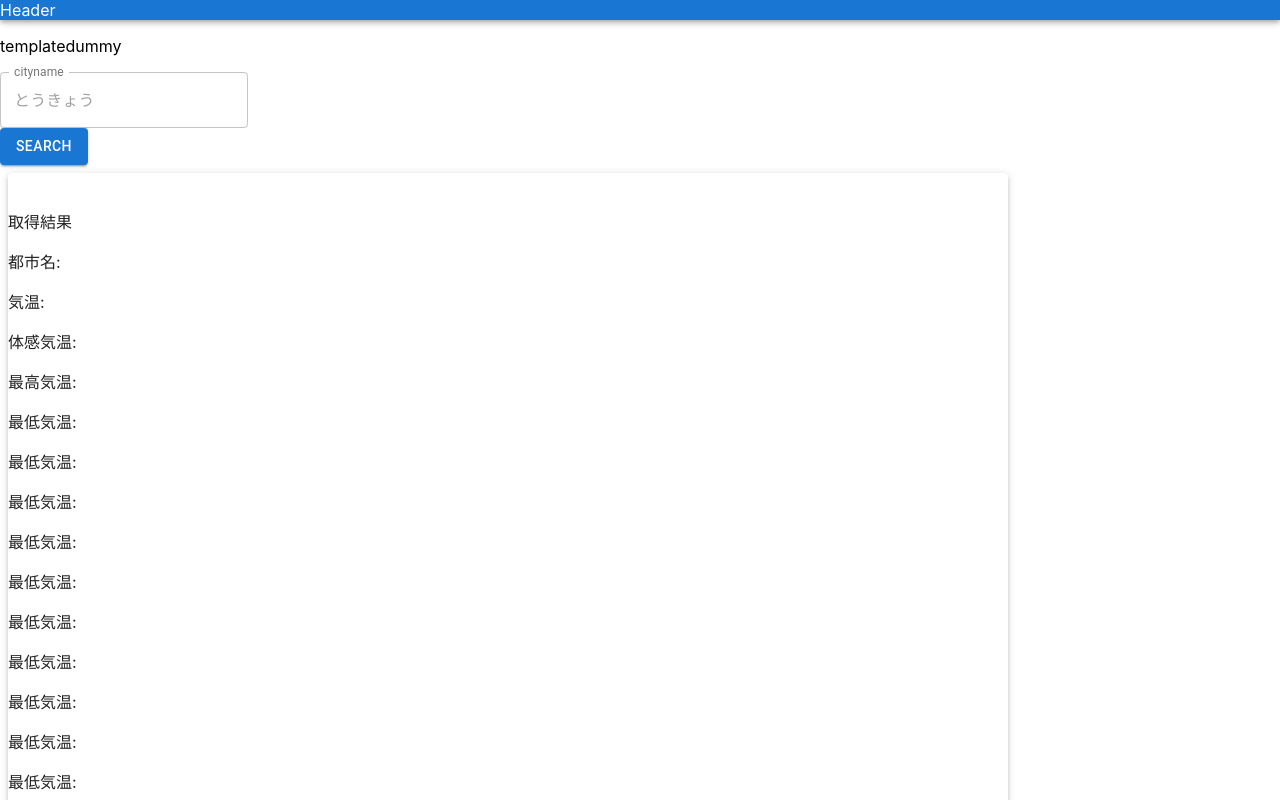
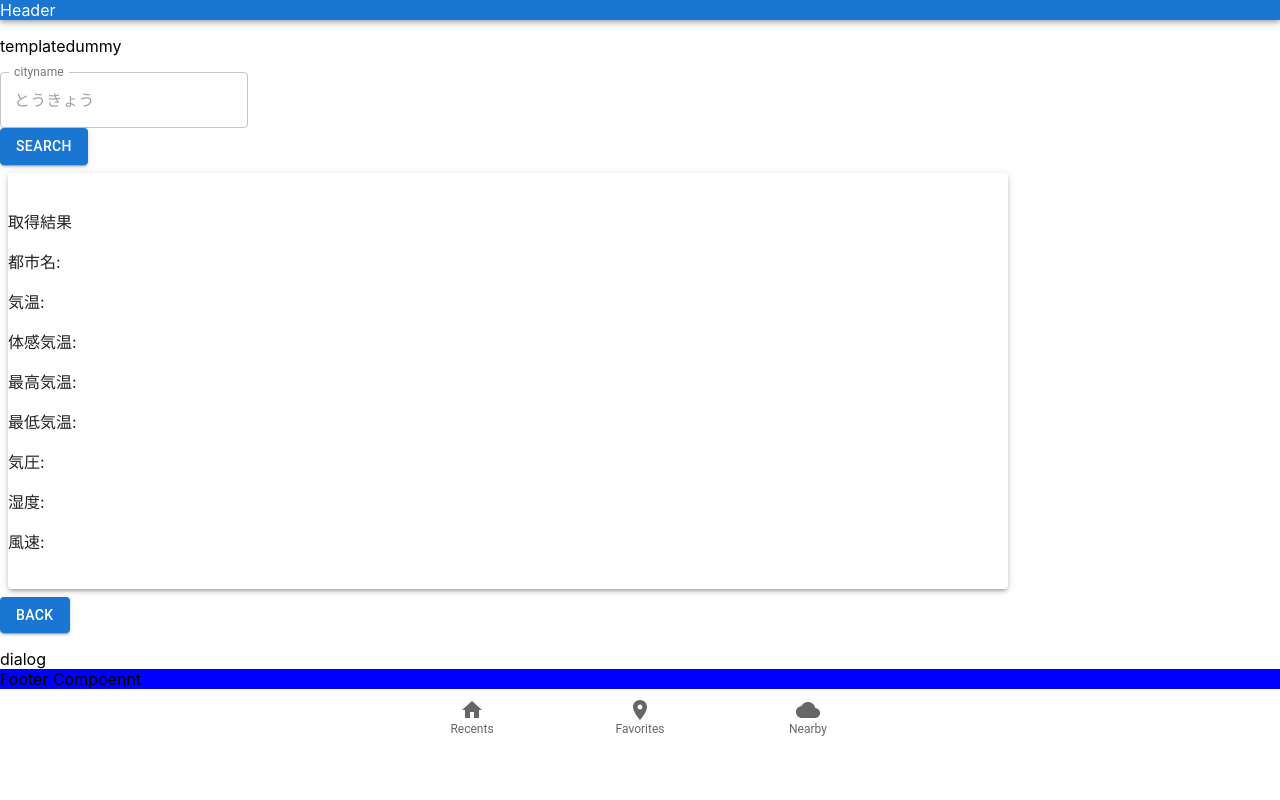
Before and after one commit to T-Naohisa/React_practice, a React (Create React App) app in the folder react-practice/: page /currentweather in a window 1280 px wide. Shown: the top 800 px of the page. Built offline with nearby package versions, Linux system fonts and the light colour scheme.

Commit message:
APIの取得項目の表示とダイアログを追加

```diff
--- a/react-practice/src/container/SecondPageContainer.tsx
+++ b/react-practice/src/container/SecondPageContainer.tsx
@@ -1,5 +1,6 @@
 import axios, { AxiosResponse } from "axios";
 import store from "store/store";
+import { closeDialog } from "store/dialogState";
 import { setCurrentWeather, Datatype } from "store/currentWeather";
 
 /**
@@ -15,6 +16,7 @@ export const click = async (cityName: string) => {
     console.log(result.data);
     //storeに格納する store.dispatch(action)
     store.dispatch(setCurrentWeather(result.data));
+    store.dispatch(closeDialog({ state: false }));
     //stateの取り方
     // console.log(
     //   "state:" + store.getState().currentWather.currenctWeatherData?.name
--- /dev/null
+++ b/react-practice/src/selector/selector.ts
@@ -0,0 +1,19 @@
+import { createSelector } from "reselect";
+import { selectCurrentWeather } from "store/currentWeather";
+import { selectDialogState } from "store/dialogState";
+
+//天気情報を取得するselector
+export const currentWeatherSelector = createSelector(
+  selectCurrentWeather,
+  (currentWeather) => {
+    return currentWeather;
+  }
+);
+
+//dialogのselector
+export const dialogStateSelector = createSelector(
+  selectDialogState,
+  (dialogState) => {
+    return dialogState;
+  }
+);
--- a/react-practice/src/store/store.ts
+++ b/react-practice/src/store/store.ts
@@ -10,6 +10,7 @@ export const store = configureStore({
   },
 });
 
+//stateの型を取り出す(RootState)
 export type RootState = ReturnType<typeof store.getState>;
 export type AppDispatch = typeof store.dispatch;
 
--- a/react-practice/src/ui/atom/Dialog.tsx
+++ b/react-practice/src/ui/atom/Dialog.tsx
@@ -6,10 +6,15 @@ import DialogContent from "@mui/material/DialogContent";
 import DialogContentText from "@mui/material/DialogContentText";
 import DialogTitle from "@mui/material/DialogTitle";
 import store from "store/store";
-import { closeDialog } from "store/dialogState";
+import { closeDialog, DialogState } from "store/dialogState";
 
-export const DialogWapper = () => {
-  const [open, setOpen] = React.useState(false);
+export interface DialogWapperInterface {
+  dialogState: DialogState;
+}
+
+export const DialogWapper = (props: DialogWapperInterface) => {
+  const open = props.dialogState.dialogState.state;
+  // const [open, setOpen] = React.useState(props.dialogState);
 
   const handleClickOpen = () => {
     store.dispatch(closeDialog({ state: false }));
--- a/react-practice/src/ui/atom/Paper.tsx
+++ b/react-practice/src/ui/atom/Paper.tsx
@@ -1,12 +1,17 @@
 import React from "react";
 import Box from "@mui/material/Box";
 import Paper from "@mui/material/Paper";
+import { currentWeather } from "store/currentWeather";
 
 /**
  * paperComponent
  */
 
-export const PaperWapper = () => {
+export interface PaperWapperInterface {
+  currentWeather?: currentWeather;
+}
+
+export const PaperWapper = (props: PaperWapperInterface) => {
   const display: boolean = true;
 
   return (
@@ -28,21 +33,34 @@ export const PaperWapper = () => {
               <br />
               <p>取得結果</p>
               <div className="getweatherinfo">
-                <p>都市名:</p>
-                <p>気温:</p>
-                <p>体感気温:</p>
-                <p>最高気温:</p>
-                <p>最低気温:</p>
-                <p>最低気温:</p>
-                <p>最低気温:</p>
-                <p>最低気温:</p>
-                <p>最低気温:</p>
-                <p>最低気温:</p>
-                <p>最低気温:</p>
-                <p>最低気温:</p>
-                <p>最低気温:</p>
-                <p>最低気温:</p>
-                <p>最低気温:</p>
+                <p>都市名:{props.currentWeather?.currenctWeatherData?.name}</p>
+                <p>
+                  気温:{props.currentWeather?.currenctWeatherData?.main.temp}
+                </p>
+                <p>
+                  体感気温:
+                  {props.currentWeather?.currenctWeatherData?.main.feels_like}
+                </p>
+                <p>
+                  最高気温:
+                  {props.currentWeather?.currenctWeatherData?.main.temp_max}
+                </p>
+                <p>
+                  最低気温:
+                  {props.currentWeather?.currenctWeatherData?.main.temp_min}
+                </p>
+                <p>
+                  気圧:
+                  {props.currentWeather?.currenctWeatherData?.main.pressure}
+                </p>
+                <p>
+                  湿度:
+                  {props.currentWeather?.currenctWeatherData?.main.feels_like}
+                </p>
+                <p>
+                  風速:
+                  {props.currentWeather?.currenctWeatherData?.wind.speed}
+                </p>
                 <br />
               </div>
             </Paper>
--- a/react-practice/src/ui/organism/SecondFieldComponent.tsx
+++ b/react-practice/src/ui/organism/SecondFieldComponent.tsx
@@ -2,18 +2,25 @@ import React, { useState } from "react";
 
 import { ButtonWapper, ButtonWapperInterface } from "ui/atom/Button";
 import { TextWapper, TextWapperInterface } from "ui/atom/Text";
-import { PaperWapper } from "ui/atom/Paper";
+import { PaperWapper, PaperWapperInterface } from "ui/atom/Paper";
 
 import store from "store/store";
+import { currentWeather } from "store/currentWeather";
 import { openDialog } from "store/dialogState";
+
 import { click } from "container/SecondPageContainer";
+
+export interface SecondFieldComponentInterface {
+  currentWeather?: currentWeather;
+}
 
 /**
  * FieldComponent
  */
 
-export const SecondFieldComponent = () => {
+export const SecondFieldComponent = (props: SecondFieldComponentInterface) => {
   console.log("render Field");
+
   //都市名
   const [cityName, setCityName] = useState<string>("");
 
@@ -44,13 +51,16 @@ export const SecondFieldComponent = () => {
   const textWapperProps: TextWapperInterface = {
     setCityName: setCityName,
   };
+  const PaperWapperProps: PaperWapperInterface = {
+    currentWeather: props.currentWeather,
+  };
 
   return (
     <>
       <div className="secondmain">
         <TextWapper {...textWapperProps} />
         <ButtonWapper {...buttonWapperProps} />
-        <PaperWapper />
+        <PaperWapper {...PaperWapperProps} />
         <ButtonWapper {...backButtonWapperProps} />
         <p></p>
       </div>
--- a/react-practice/src/ui/page/second/SecondPage.tsx
+++ b/react-practice/src/ui/page/second/SecondPage.tsx
@@ -1,10 +1,19 @@
 import React from "react";
-import { SecondTemplate } from "ui/template/SecondPage";
+import { useSelector } from "react-redux";
+import { SecondTemplate, SecondPageInterface } from "ui/template/SecondPage";
+
+import { currentWeatherSelector, dialogStateSelector } from "selector/selector";
 
 export const SecondPage = () => {
+  const currentWeather = useSelector(currentWeatherSelector);
+  const dialogState = useSelector(dialogStateSelector);
+  const props: SecondPageInterface = {
+    currentWeather: currentWeather,
+    dialogState: dialogState,
+  };
   return (
     <>
-      <SecondTemplate />
+      <SecondTemplate {...props} />
     </>
   );
 };
--- a/react-practice/src/ui/template/SecondPage.tsx
+++ b/react-practice/src/ui/template/SecondPage.tsx
@@ -1,16 +1,34 @@
 import React, { useState } from "react";
 import { Header } from "ui/atom/Header";
 import { Footer } from "ui/atom/Footer";
-import { SecondFieldComponent } from "ui/organism/SecondFieldComponent";
-import { DialogWapper } from "ui/atom/Dialog";
+import {
+  SecondFieldComponent,
+  SecondFieldComponentInterface,
+} from "ui/organism/SecondFieldComponent";
+import { DialogWapper, DialogWapperInterface } from "ui/atom/Dialog";
 
-export const SecondTemplate = () => {
+import { currentWeather } from "store/currentWeather";
+import { DialogState } from "store/dialogState";
+
+export interface SecondPageInterface {
+  currentWeather?: currentWeather;
+  dialogState: DialogState;
+}
+
+export const SecondTemplate = (props: SecondPageInterface) => {
+  const organismProps: SecondFieldComponentInterface = {
+    currentWeather: props.currentWeather,
+  };
+  const DialogWapperProps: DialogWapperInterface = {
+    dialogState: props.dialogState,
+  };
+
   return (
     <>
       <Header />
       <p>templatedummy</p>
-      <SecondFieldComponent></SecondFieldComponent>
-      <DialogWapper></DialogWapper>
+      <SecondFieldComponent {...organismProps}></SecondFieldComponent>
+      <DialogWapper {...DialogWapperProps}></DialogWapper>
       <Footer />
     </>
   );
```
